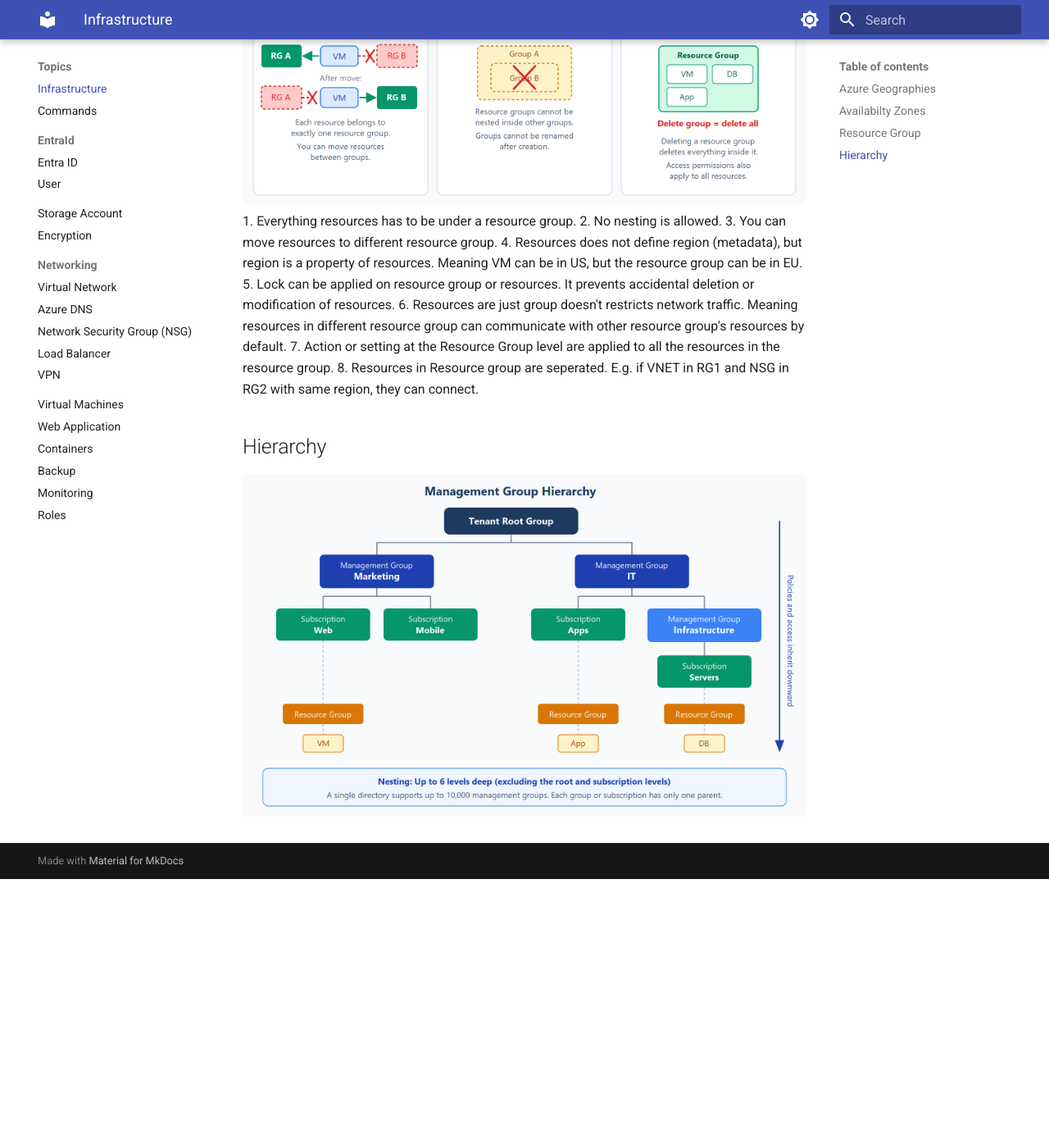
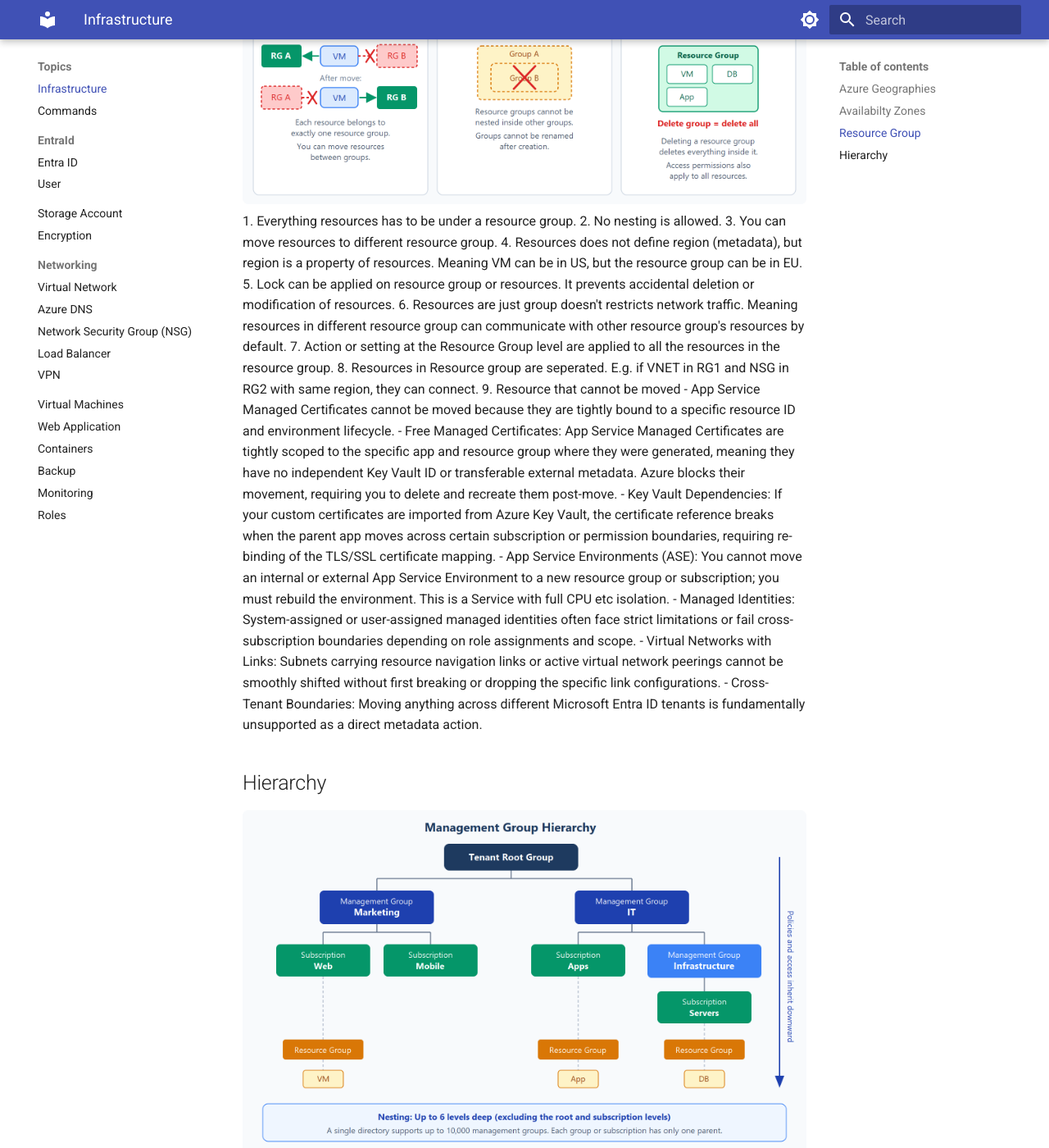
Before and after one commit to yoonghan/AZ-104-Azure-Administrator-Associate, an MkDocs documentation site: the page built from docs/Infrastructure.md, in a window 1280 px wide and 1400 px high, scrolled down 1280 px. Shown: the whole window at 82% size. Built offline with MkDocs 1.6.1 and Material for MkDocs 9.7.7, drawn with Linux system fonts in a browser that asks for light colours; before the commit the page ends 2352 px from its top, so only the background shows below that.

Commit message:
Update on resource group

```diff
--- a/docs/Infrastructure.md
+++ b/docs/Infrastructure.md
@@ -24,6 +24,14 @@
 6. Resources are just group doesn't restricts network traffic. Meaning resources in different resource group can communicate with other resource group's resources by default.
 7. Action or setting at the Resource Group level are applied to all the resources in the resource group.
 8. Resources in Resource group are seperated. E.g. if VNET in RG1 and NSG in RG2 with same region, they can connect.
+9. Resource that cannot be moved
+  - App Service Managed Certificates cannot be moved because they are tightly bound to a specific resource ID and environment lifecycle.
+    - Free Managed Certificates: App Service Managed Certificates are tightly scoped to the specific app and resource group where they were generated, meaning they have no independent Key Vault ID or transferable external metadata. Azure blocks their movement, requiring you to delete and recreate them post-move.
+    - Key Vault Dependencies: If your custom certificates are imported from Azure Key Vault, the certificate reference breaks when the parent app moves across certain subscription or permission boundaries, requiring re-binding of the TLS/SSL certificate mapping.
+  - App Service Environments (ASE): You cannot move an internal or external App Service Environment to a new resource group or subscription; you must rebuild the environment. This is a Service with full CPU etc isolation.
+  - Managed Identities: System-assigned or user-assigned managed identities often face strict limitations or fail cross-subscription boundaries depending on role assignments and scope.
+  - Virtual Networks with Links: Subnets carrying resource navigation links or active virtual network peerings cannot be smoothly shifted without first breaking or dropping the specific link configurations.
+  - Cross-Tenant Boundaries: Moving anything across different Microsoft Entra ID tenants is fundamentally unsupported as a direct metadata action.
 
 ## Hierarchy
 
```
